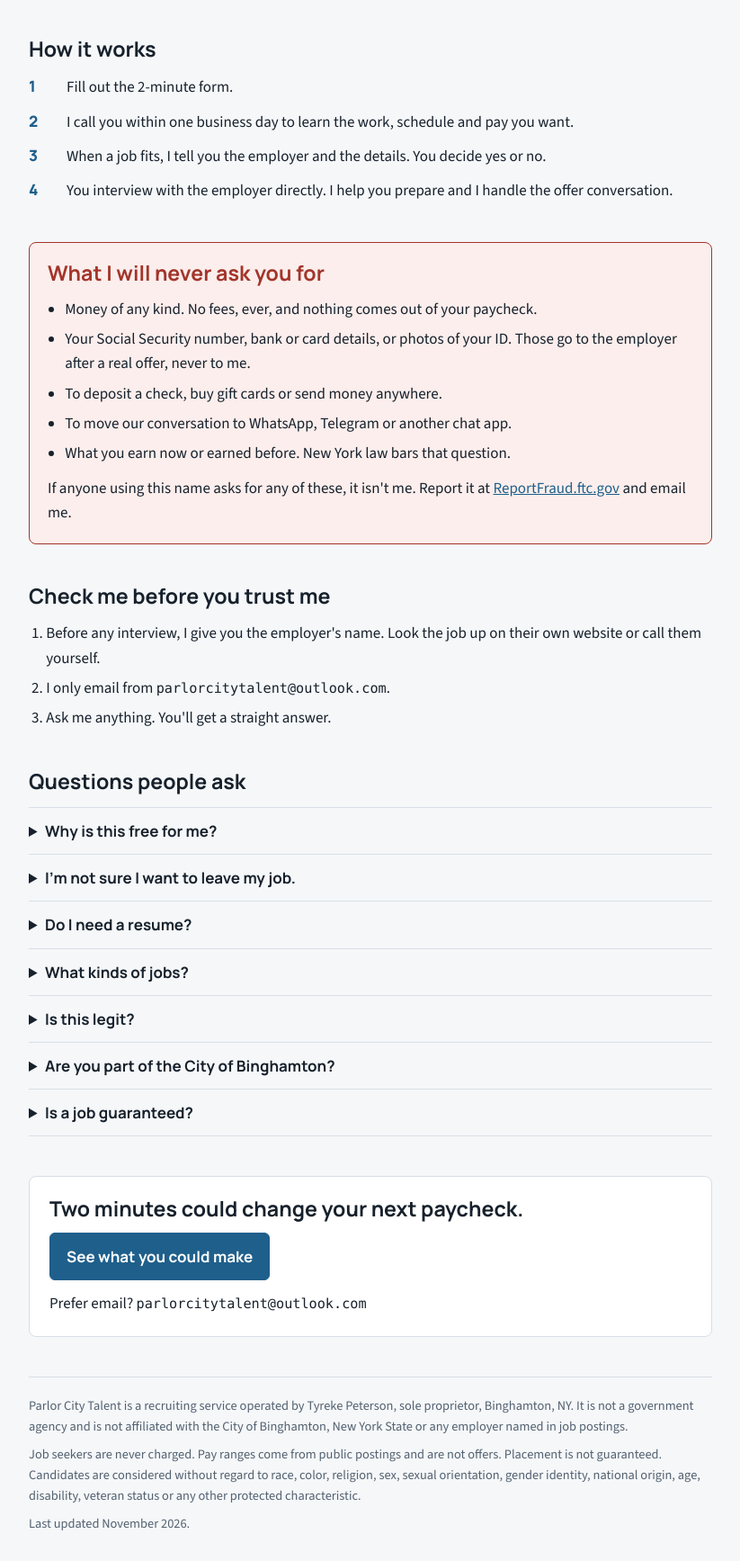
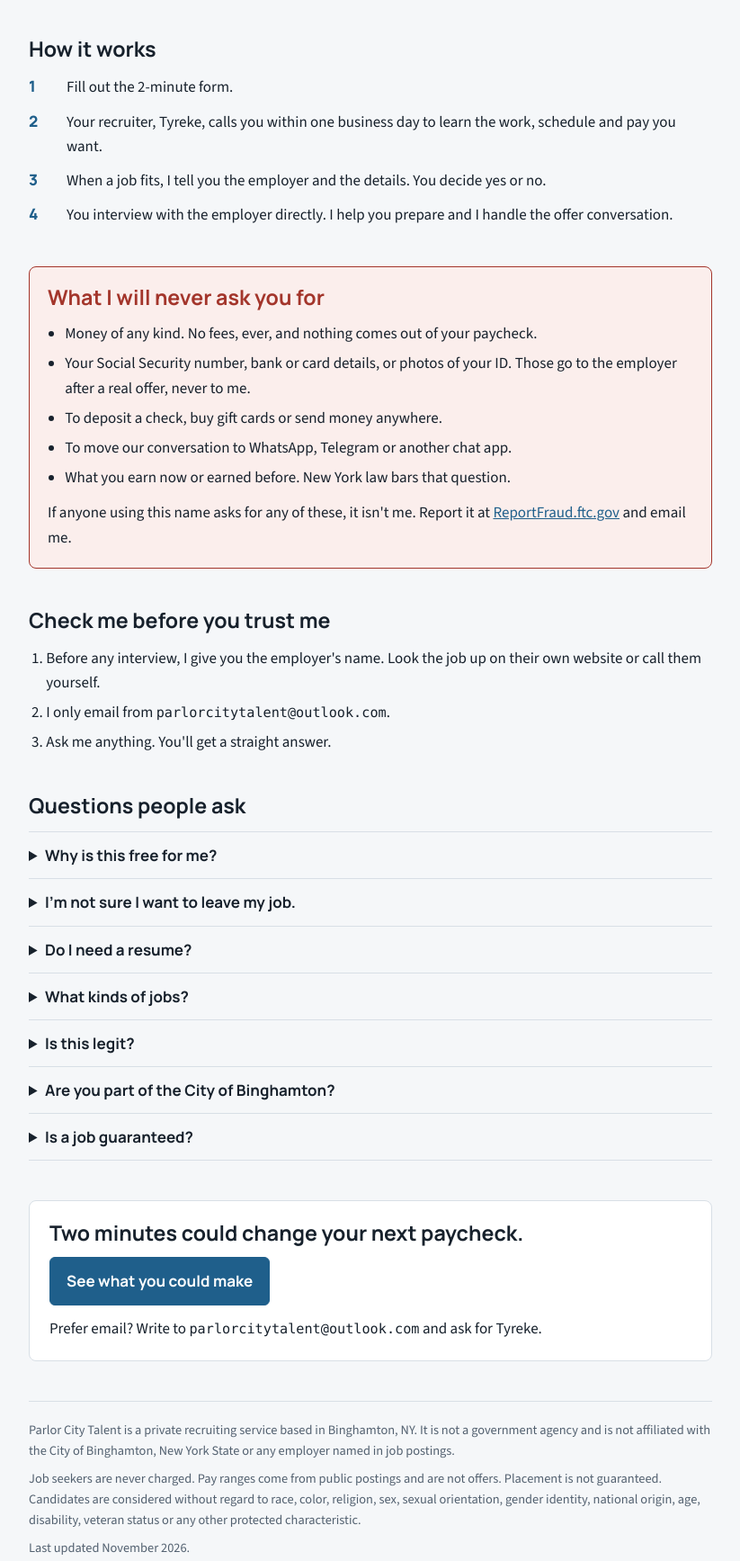
Before and after one commit to parlorcitytalent/parlorcitytalent.github.io, a plain HTML site: page index.html in a window 1280 px wide. Shown: the part 1001-2736 px from the top of the page at 90% size, without its empty margins (228-1051 px from the left). Drawn offline with nearby package versions, Linux system fonts and the light colour scheme.

Commit message:
Update index.html

```diff
--- a/index.html
+++ b/index.html
@@ -14,14 +14,13 @@
       "email": "parlorcitytalent@outlook.com",
       "areaServed": "Broome County, New York",
       "address": {"@type": "PostalAddress", "addressLocality": "Binghamton", "addressRegion": "NY", "addressCountry": "US"},
-      "founder": {"@type": "Person", "name": "Tyreke Peterson"},
       "foundingDate": "2026"
     },
     {
       "@type": "FAQPage",
       "mainEntity": [
         {"@type": "Question", "name": "Is Parlor City Talent legit?",
-         "acceptedAnswer": {"@type": "Answer", "text": "Parlor City Talent is a small recruiting service started in 2026 by Tyreke Peterson in Binghamton, NY. Job seekers never pay anything, and it never asks for money, bank details, a Social Security number or ID photos. Before any interview it tells you the employer's name so you can confirm the job on the employer's own website or by calling the employer."}},
+         "acceptedAnswer": {"@type": "Answer", "text": "Parlor City Talent is a small recruiting service based in Binghamton, NY, started in 2026. Job seekers never pay anything, and it never asks for money, bank details, a Social Security number or ID photos. Before any interview it tells you the employer's name so you can confirm the job on the employer's own website or by calling the employer."}},
         {"@type": "Question", "name": "Do job seekers pay Parlor City Talent?",
          "acceptedAnswer": {"@type": "Answer", "text": "No. Job seekers never pay any fee of any kind, and nothing comes out of your paycheck."}},
         {"@type": "Question", "name": "Will my current employer find out?",
@@ -139,7 +138,7 @@ details p { margin-top: 8px; }
     <h2 id="how">How it works</h2>
     <ol class="steps">
       <li><span>Fill out the 2-minute form.</span></li>
-      <li><span>I call you within one business day to learn the work, schedule and pay you want.</span></li>
+      <li><span>Your recruiter, Tyreke, calls you within one business day to learn the work, schedule and pay you want.</span></li>
       <li><span>When a job fits, I tell you the employer and the details. You decide yes or no.</span></li>
       <li><span>You interview with the employer directly. I help you prepare and I handle the offer conversation.</span></li>
     </ol>
@@ -205,11 +204,11 @@ details p { margin-top: 8px; }
     <div class="btns">
       <a class="btn primary" href="https://forms.cloud.microsoft/Pages/ResponsePage.aspx?id=DQSIkWdsW0yxEjajBLZtrQAAAAAAAAAAAAMAAbun-S5UMUdPSEhRRVIxQkI4RVRTRjVHVE5RNVBTRS4u" rel="noopener">See what you could make</a>
     </div>
-    <p>Prefer email? <span class="mono">parlorcitytalent@outlook.com</span></p>
+    <p>Prefer email? Write to <span class="mono">parlorcitytalent@outlook.com</span> and ask for Tyreke.</p>
   </section>
 
   <footer class="fine">
-    <p>Parlor City Talent is a recruiting service operated by Tyreke Peterson, sole proprietor, Binghamton, NY. It is not a government agency and is not affiliated with the City of Binghamton, New York State or any employer named in job postings.</p>
+    <p>Parlor City Talent is a private recruiting service based in Binghamton, NY. It is not a government agency and is not affiliated with the City of Binghamton, New York State or any employer named in job postings.</p>
     <p>Job seekers are never charged. Pay ranges come from public postings and are not offers. Placement is not guaranteed. Candidates are considered without regard to race, color, religion, sex, sexual orientation, gender identity, national origin, age, disability, veteran status or any other protected characteristic.</p>
     <p>Last updated November 2026.</p>
   </footer>
```
